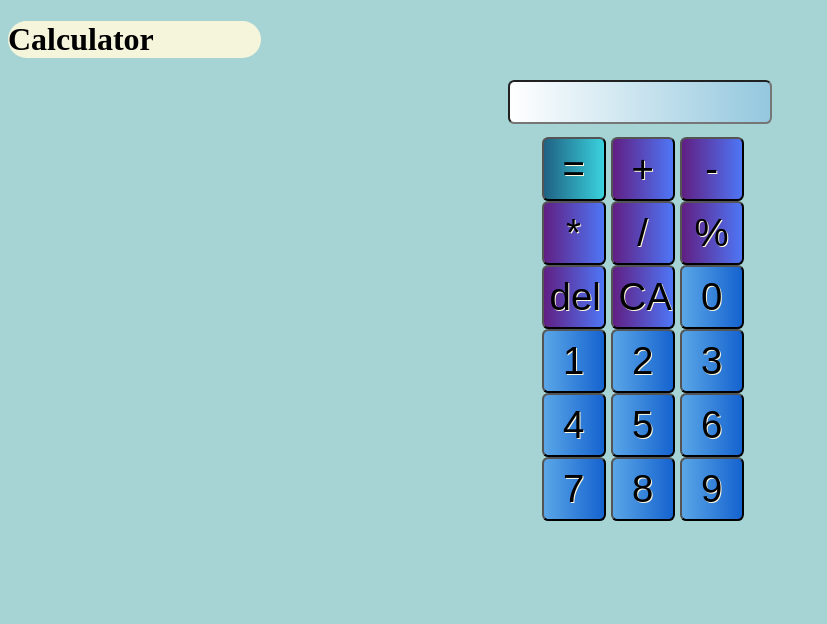
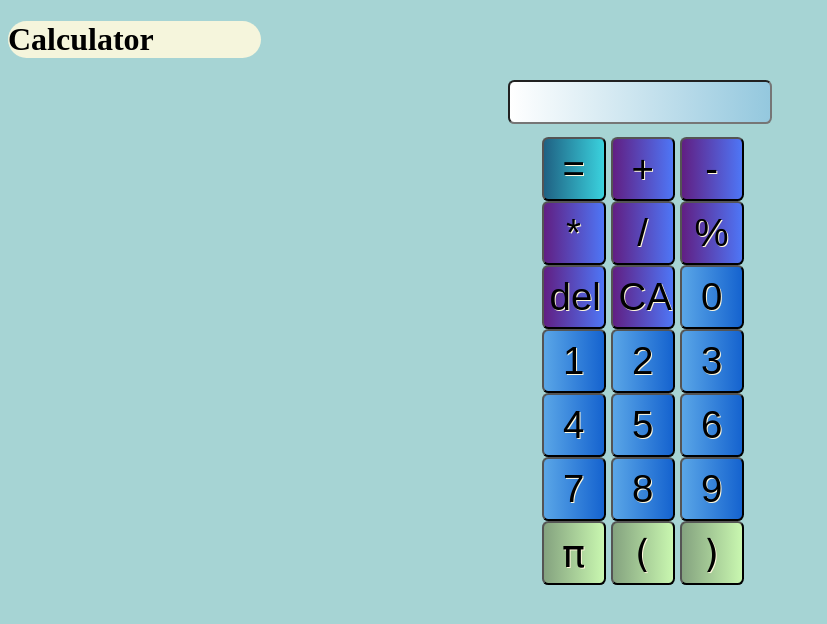
Before and after one commit to lukascobit/text-copier-reactjs, a React (Create React App) app: page / in a window 1280 px wide. Shown: the top 624 px of the page, without its empty margins (0-827 px from the left). Built offline with nearby package versions, Linux system fonts and the light colour scheme.

Commit message:
added more buttons

```diff
--- a/src/App.css
+++ b/src/App.css
@@ -59,3 +59,9 @@ input{
   background: rgb(97,31,131);
   background: linear-gradient(90deg, rgba(97,31,131,1) 0%, rgba(78,118,246,1) 100%);
 }
+
+.pi{
+  font-family:'Lucida Sans', 'Lucida Sans Regular', 'Lucida Grande', 'Lucida Sans Unicode', Geneva, Verdana, sans-serif;
+  background: rgb(132,162,127);
+  background: linear-gradient(90deg, rgba(132,162,127,1) 0%, rgba(201,247,176,1) 100%);
+}
--- a/src/components/Calculator.js
+++ b/src/components/Calculator.js
@@ -2,6 +2,11 @@ import React, {useState} from 'react'
 
 function Calculator() {
 
+    window.addEventListener("keypress",function(e){
+        if (e.key === 'Enter') {
+            cal()
+        }
+    })
 
 
     const [data,setData]= useState("")
@@ -9,12 +14,9 @@ function Calculator() {
     function getData(val) {
         try {
             setData(val.target.value)
-
-
         } catch (error) {
             console.log(error);
         }
-
     }
     function cal(val){
         try{
@@ -22,9 +24,7 @@ function Calculator() {
         } catch(error){
             console.log(error);
         }
-
     }
-
 
     return (
         <div className="all">
@@ -48,8 +48,10 @@ function Calculator() {
                 <button onClick={()=>{setData(data+"7")}}>7</button>
                 <button onClick={()=>{setData(data+"8")}}>8</button>
                 <button onClick={()=>{setData(data+"9")}}>9</button>
+                <button className="pi" onClick={()=>{setData(data+ Math.PI.toString())}}>π</button>
+                <button className="pi" onClick={()=>{setData(data+"(")}}>(</button>
+                <button className="pi" onClick={()=>{setData(data+")")}}>)</button>
             </div>
-
         </div>
     )
 }
```
